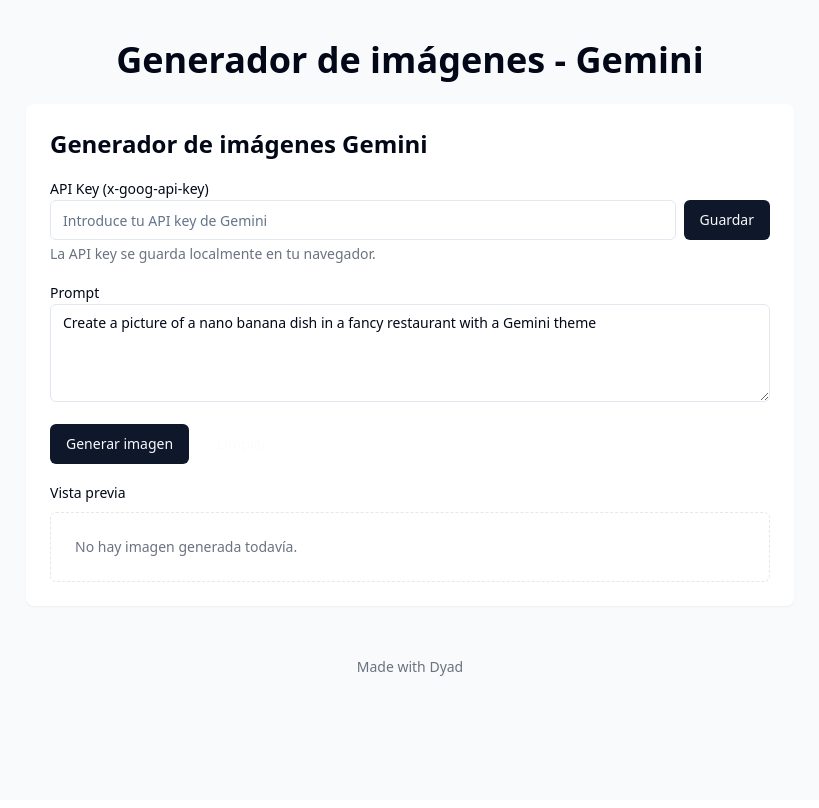
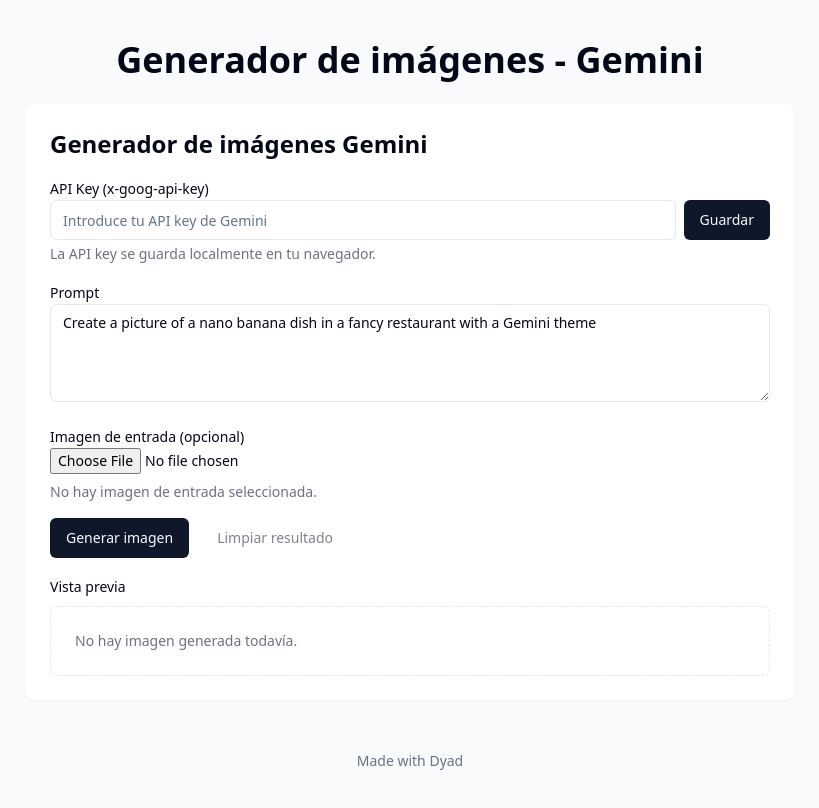
Before and after one commit to diserbrunomartin/dancing-beluga-pounce, a React (Vite) app: page / in a window 1280 px wide. Shown: the top 808 px of the page, without its empty margins (230-1049 px from the left). Built offline with nearby package versions, Linux system fonts and the light colour scheme.

Commit message:
[dyad] Agregar subida de imagen y envío inline_data al generar imágenes - wrote 2 file(s)

```diff
--- a/src/components/GeminiImageGenerator.tsx
+++ b/src/components/GeminiImageGenerator.tsx
@@ -22,6 +22,29 @@ function base64ToBlob(base64: string, contentType = "image/png") {
 
 const STORAGE_KEY = "gemini_api_key";
 
+async function fileToBase64WithoutPrefix(file: File): Promise<{ base64: string; mime: string }> {
+  return await new Promise((resolve, reject) => {
+    const reader = new FileReader();
+    reader.onerror = () => {
+      reader.abort();
+      reject(new Error("Error reading file"));
+    };
+    reader.onload = () => {
+      const result = reader.result as string;
+      // result is data:<mime>;base64,<DATA>
+      const match = result.match(/^data:(.*);base64,(.*)$/);
+      if (!match) {
+        reject(new Error("Unexpected file result format"));
+        return;
+      }
+      const mime = match[1];
+      const base64 = match[2];
+      resolve({ base64, mime });
+    };
+    reader.readAsDataURL(file);
+  });
+}
+
 const GeminiImageGenerator: React.FC = () => {
   const [apiKey, setApiKey] = React.useState<string>(() => {
     try {
@@ -34,14 +57,22 @@ const GeminiImageGenerator: React.FC = () => {
     "Create a picture of a nano banana dish in a fancy restaurant with a Gemini theme"
   );
   const [loading, setLoading] = React.useState(false);
-  const [imageUrl, setImageUrl] = React.useState<string | null>(null);
-  const [imageBlob, setImageBlob] = React.useState<Blob | null>(null);
 
+  // Generated image state
+  const [generatedImageUrl, setGeneratedImageUrl] = React.useState<string | null>(null);
+  const [generatedImageBlob, setGeneratedImageBlob] = React.useState<Blob | null>(null);
+
+  // Source/uploaded image state (for inline_data)
+  const [sourceFile, setSourceFile] = React.useState<File | null>(null);
+  const [sourceBase64, setSourceBase64] = React.useState<string | null>(null);
+  const [sourceMime, setSourceMime] = React.useState<string | null>(null);
+  const [sourcePreviewUrl, setSourcePreviewUrl] = React.useState<string | null>(null);
+
+  // Cleanup object URLs on unmount
   React.useEffect(() => {
     return () => {
-      if (imageUrl) {
-        URL.revokeObjectURL(imageUrl);
-      }
+      if (generatedImageUrl) URL.revokeObjectURL(generatedImageUrl);
+      if (sourcePreviewUrl) URL.revokeObjectURL(sourcePreviewUrl);
     };
     // eslint-disable-next-line react-hooks/exhaustive-deps
   }, []);
@@ -55,11 +86,44 @@ const GeminiImageGenerator: React.FC = () => {
     }
   };
 
-  const clearImage = () => {
-    if (imageUrl) {
-      URL.revokeObjectURL(imageUrl);
-      setImageUrl(null);
-      setImageBlob(null);
+  const clearGeneratedImage = () => {
+    if (generatedImageUrl) {
+      URL.revokeObjectURL(generatedImageUrl);
+      setGeneratedImageUrl(null);
+      setGeneratedImageBlob(null);
+    }
+  };
+
+  const clearSourceImage = () => {
+    setSourceFile(null);
+    setSourceBase64(null);
+    setSourceMime(null);
+    if (sourcePreviewUrl) {
+      URL.revokeObjectURL(sourcePreviewUrl);
+      setSourcePreviewUrl(null);
+    }
+  };
+
+  const onSourceFileChange = async (file?: File) => {
+    if (!file) {
+      clearSourceImage();
+      return;
+    }
+    try {
+      const { base64, mime } = await fileToBase64WithoutPrefix(file);
+      // create preview URL
+      const preview = URL.createObjectURL(file);
+      // revoke old preview if present
+      if (sourcePreviewUrl) {
+        URL.revokeObjectURL(sourcePreviewUrl);
+      }
+      setSourceFile(file);
+      setSourceBase64(base64);
+      setSourceMime(mime);
+      setSourcePreviewUrl(preview);
+    } catch (e) {
+      showError("No se pudo procesar la imagen de entrada.");
+      console.error("fileToBase64 error:", e);
     }
   };
 
@@ -76,14 +140,28 @@ const GeminiImageGenerator: React.FC = () => {
     setLoading(true);
     const loadingId = showLoading("Generando imagen...");
 
+    // Build parts: always include prompt text first
+    const parts: any[] = [{ text: prompt }];
+
+    // If there's a source image, include inline_data part
+    if (sourceBase64 && sourceMime) {
+      parts.push({
+        inline_data: {
+          mime_type: sourceMime,
+          data: sourceBase64,
+        },
+      });
+    }
+
     const body = {
       contents: [
         {
-          parts: [{ text: prompt }],
+          parts,
         },
       ],
     };
 
+    try {
       const res = await fetch(ENDPOINT, {
         method: "POST",
         headers: {
@@ -142,14 +220,20 @@ const GeminiImageGenerator: React.FC = () => {
 
       try {
         const blob = base64ToBlob(base64);
-      clearImage();
+        clearGeneratedImage();
         const url = URL.createObjectURL(blob);
-      setImageBlob(blob);
-      setImageUrl(url);
+        setGeneratedImageBlob(blob);
+        setGeneratedImageUrl(url);
         showSuccess("Imagen generada correctamente");
       } catch (e) {
         showError("Error procesando la imagen recibida.");
         console.error("Blob conversion error:", e);
+      }
+    } catch (e) {
+      // network or unexpected error
+      dismissToast(loadingId);
+      showError("Error al conectar con la API.");
+      console.error("Fetch error:", e);
     } finally {
       setLoading(false);
     }
@@ -172,7 +256,7 @@ const GeminiImageGenerator: React.FC = () => {
               placeholder="Introduce tu API key de Gemini"
               className="flex-1"
             />
-            <Button onClick={saveApiKey} className="whitespace-nowrap">
+            <Button onClick={saveApiKey} className="whitespace-nowrap" variant="default">
               Guardar
             </Button>
           </div>
@@ -194,35 +278,100 @@ const GeminiImageGenerator: React.FC = () => {
           />
         </div>
 
+        <div>
+          <Label className="mb-1">Imagen de entrada (opcional)</Label>
+          <div className="flex items-center gap-2">
+            <input
+              type="file"
+              accept="image/*"
+              onChange={(e) => {
+                const file = e.target.files?.[0];
+                if (file) {
+                  onSourceFileChange(file);
+                } else {
+                  clearSourceImage();
+                }
+              }}
+              className="text-sm"
+            />
+            {sourceFile && (
+              <Button onClick={clearSourceImage} variant="ghost">
+                Eliminar imagen
+              </Button>
+            )}
+          </div>
+          {sourcePreviewUrl ? (
+            <div className="mt-2 flex items-start gap-4">
+              <img
+                src={sourcePreviewUrl}
+                alt="Preview entrada"
+                className="w-40 h-auto rounded-md border"
+              />
+              <div className="text-sm text-gray-600">
+                <div><strong>{sourceFile?.name}</strong></div>
+                <div>{sourceMime}</div>
+                <div className="mt-2">
+                  <Button
+                    onClick={() => {
+                      // descargar la imagen de entrada
+                      if (!sourcePreviewUrl) return;
+                      const a = document.createElement("a");
+                      a.href = sourcePreviewUrl;
+                      a.download = sourceFile?.name ?? "source-image";
+                      a.click();
+                    }}
+                    variant="secondary"
+                  >
+                    Descargar entrada
+                  </Button>
+                </div>
+              </div>
+            </div>
+          ) : (
+            <p className="text-sm text-gray-500 mt-2">No hay imagen de entrada seleccionada.</p>
+          )}
+        </div>
+
         <div className="flex items-center gap-3">
-          <Button onClick={handleGenerate} disabled={loading}>
+          <Button onClick={handleGenerate} disabled={loading} variant="default">
             {loading ? "Generando..." : "Generar imagen"}
           </Button>
 
-          <Button onClick={clearImage} disabled={!imageUrl || loading} className="bg-transparent">
-            Limpiar
+          <Button
+            onClick={() => {
+              clearGeneratedImage();
+            }}
+            disabled={!generatedImageUrl || loading}
+            variant="ghost"
+          >
+            Limpiar resultado
           </Button>
         </div>
 
         <div>
           <Label>Vista previa</Label>
           <div className="mt-2">
-            {imageUrl ? (
+            {generatedImageUrl ? (
               <div className="flex flex-col sm:flex-row gap-4 items-start">
                 <img
-                  src={imageUrl}
+                  src={generatedImageUrl}
                   alt="Vista previa generada"
                   className="max-w-full w-80 h-auto rounded-md border"
                 />
                 <div className="flex flex-col gap-2">
-                  <a href={imageUrl} download="gemini-image.png" className="inline-block">
-                    <Button>Descargar imagen</Button>
+                  <a
+                    href={generatedImageUrl}
+                    download="gemini-image.png"
+                    className="inline-block"
+                  >
+                    <Button variant="secondary">Descargar imagen</Button>
                   </a>
                   <Button
                     onClick={() => {
-                      window.open(imageUrl, "_blank");
+                      // abrir en nueva pestaña
+                      window.open(generatedImageUrl, "_blank");
                     }}
-                    className="border"
+                    variant="outline"
                   >
                     Abrir en nueva pestaña
                   </Button>
```
Lines whose indentation alone changed are shown as unchanged.
